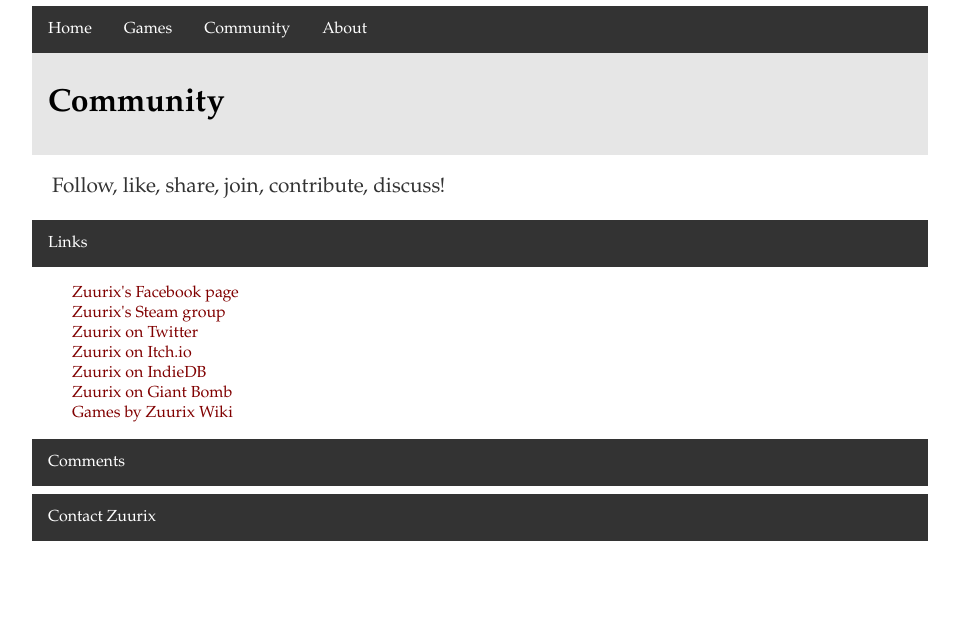
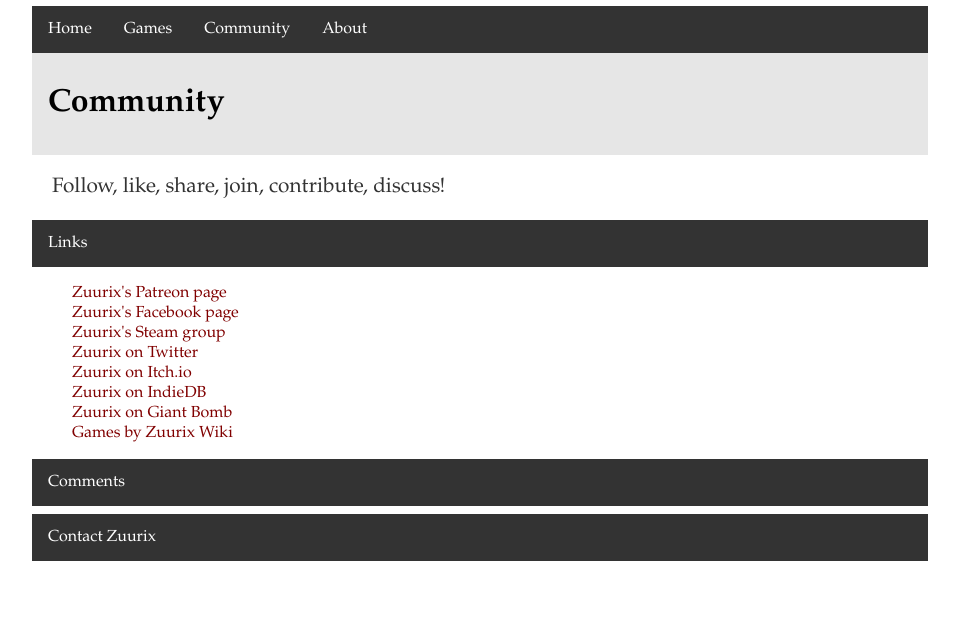
Before and after one commit to Phoebe3663/Zuurix.github.io, a Jekyll site: the page built from community/index.html, in a window 1280 px wide. Shown: the part 308-929 px from the top of the page, without its empty margins (160-1119 px from the left). Built offline with Jekyll 4.4.1, drawn with Linux system fonts in a browser that asks for light colours; comment, search, counter and statistics services are not loaded.

Commit message:
Added link to my Patreon page

```diff
--- a/community/index.html
+++ b/community/index.html
@@ -11,6 +11,7 @@ title: Zuurix.com - Community
 </comments>
 
 <ul style="list-style-type:none">
+<li><a href="https://www.patreon.com/zuurix" target="_blank">Zuurix's Patreon page</a></li>
 <li><a href="https://www.facebook.com/GamesByZuurix/" target="_blank">Zuurix's Facebook page</a></li>
 <li><a href="http://steamcommunity.com/groups/GamesByZuurix" target="_blank">Zuurix's Steam group</a></li>
 <li><a href="https://twitter.com/DeveloperZuurix" target="_blank">Zuurix on Twitter</a></li>
```
